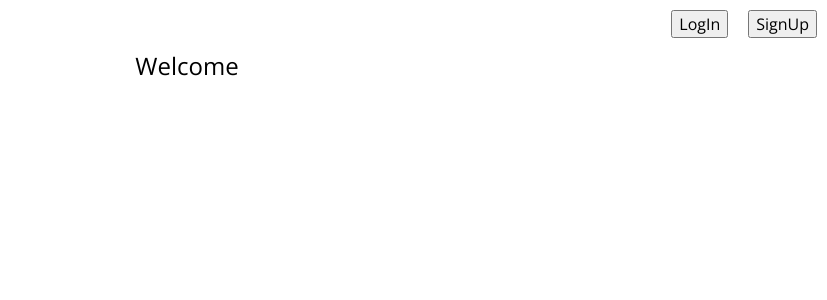
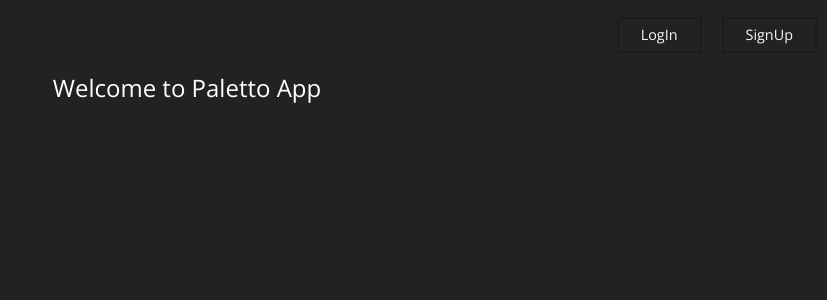
Before and after one commit to mmonereo/Paletto, a React (Create React App) app in the folder client/: page / in a window 1280 px wide. Shown: the top 300 px of the page, without its empty margins (453-1280 px from the left). Built offline with nearby package versions, Linux system fonts and the light colour scheme.

Commit message:
started styles on landing

```diff
--- a/client/src/components/authNav/AuthNav.css
+++ b/client/src/components/authNav/AuthNav.css
@@ -1,3 +1,11 @@
+.auth-nav{
+	display: flex;
+	justify-content: space-around;
+	align-items: center;
+	width: 100%;
+	height: 70px;
+}
+
 .auth-nav-list{
 	display: flex;
 	flex-direction: row;
@@ -13,3 +21,33 @@
 .auth-nav-item{
 	padding: 10px;
 }
+
+.auth-nav-list{
+	display: flex;
+	justify-content: flex-end;
+	align-items: center;
+	width: 100%;
+	height: 100%;
+	padding: 0;
+	margin: 0;
+	list-style: none;
+}
+
+.auth-nav-item{
+	padding: 10px;
+}
+
+.auth-nav-item input{
+	background-color: transparent;
+	border: 2px solid rgb(17, 16, 15, 0.30);
+	outline: none;
+	cursor: pointer;
+	padding: 5px 22px;
+	color: #f7f7f7;
+	text-transform: capitalize;
+	font-size: 0.90em;;
+}
+
+.auth-nav-item input:hover{
+	background-color: rgb(115, 115, 115, 0.25);
+}
--- a/client/src/components/modal/Modal.css
+++ b/client/src/components/modal/Modal.css
@@ -12,7 +12,7 @@
 
 /* Modal Content/Box */
 .modal-content {
-  background-color: #fefefe;
+  background-color: #888;
   margin: 15% auto; /* 15% from the top and centered */
   padding: 20px;
   border: 1px solid #888;
--- a/client/src/components/palettesListItem/PalettesListItem.css
+++ b/client/src/components/palettesListItem/PalettesListItem.css
@@ -4,6 +4,10 @@
 	border: 1px solid #ccc;
 	width: 300px;
 	margin-bottom: 5px;
+}
+
+.palettes-list-item:hover{
+	background-color: rgb(82, 82, 82, 0.15);
 }
 
 .palettes-list-item-header h5{
--- a/client/src/components/palettesListItem/PalettesListItem.js
+++ b/client/src/components/palettesListItem/PalettesListItem.js
@@ -37,7 +37,7 @@ function PalettesListItem({ palette, onClickTag}){
 				</button>
 
 				<div className="palettes-list-item-tags">
-				{palette.tags.map((tag, index) => <span onClick={(e)=>onClickTag(e, tag)} key={index}>[{tag}] </span>)}
+					{palette.tags.map((tag, index) => <span onClick={(e)=>onClickTag(e, tag)} key={index}>[{tag}] </span>)}
 				</div>
 		</div>
 	);
--- a/client/src/elements/inputScheme/InputScheme.css
+++ b/client/src/elements/inputScheme/InputScheme.css
@@ -0,0 +1,13 @@
+.input-scheme input{
+	color: #f7f7f7;
+	background-color: transparent;
+	border: 1px solid rgb(247, 247, 247, 0.5);
+	margin-top: 5px;
+	cursor: pointer;
+	padding: 3px 8px;
+}
+
+.input-scheme input:hover{
+
+	background-color: rgb(118, 118, 118, 0.75);
+}
--- a/client/src/pages/landing/Landing.css
+++ b/client/src/pages/landing/Landing.css
@@ -1,6 +1,12 @@
 .landing-container{
+	width: 100%;
+	height: 100vh;
+	background-color: #222222;
+	color: white;
+}
+
+.landing-content{
 	display: flex;
 	flex-direction: column;
 	align-items: center;
-	justify-content: center;;
 }
--- a/client/src/pages/landing/Landing.js
+++ b/client/src/pages/landing/Landing.js
@@ -41,9 +41,15 @@ function Landing() {
 
 	return (
 		<>
-			<AuthNav showModal={showModal}/>
 			<div className="landing-container">
-				<h1>Welcome</h1>
+
+				<div className="landing-nav">
+					<AuthNav showModal={showModal} />
+				</div>
+
+				<div className="landing-content">
+
+					<h1>Welcome to Paletto App</h1>
 
 					{modalState.LogIn &&
 					<Modal closeModal={closeModal}>
@@ -54,10 +60,14 @@ function Landing() {
 						<Modal closeModal={closeModal}>
 							<AuthForm type="SignUp" needsProfile={needsProfile} />
 						</Modal>}
+
 					{modalState.needsProfile &&
 						<Modal closeModal={closeModal}>
 							<UserProfileForm type="Create" _id={modalState._id}/>
 						</Modal>}
+
+				</div>
+
 			</div>
 		</>
 	);
```
Also changed, not shown: 2 other files (tests, documents, lock files or other folders). Lines whose indentation alone changed are shown as unchanged.
